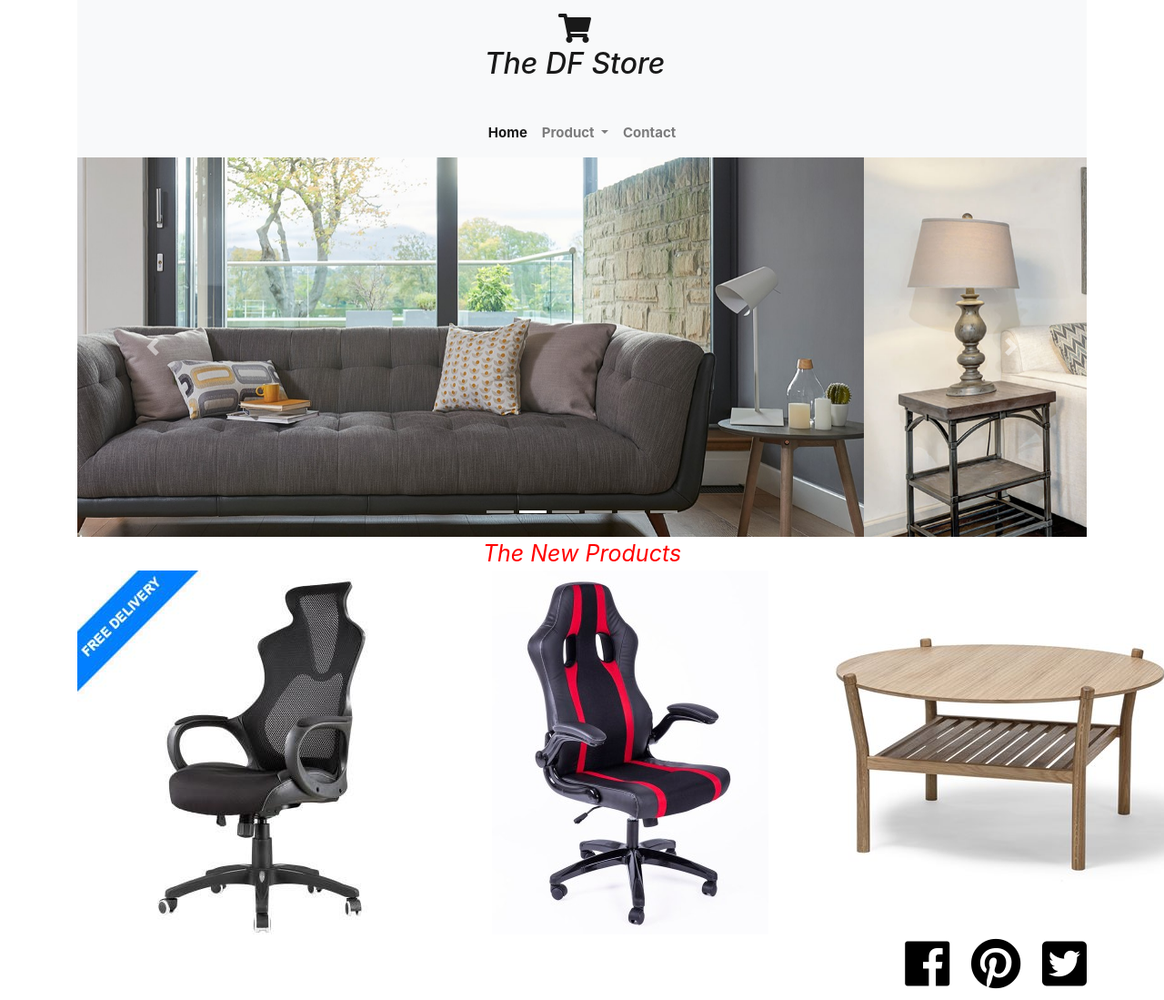
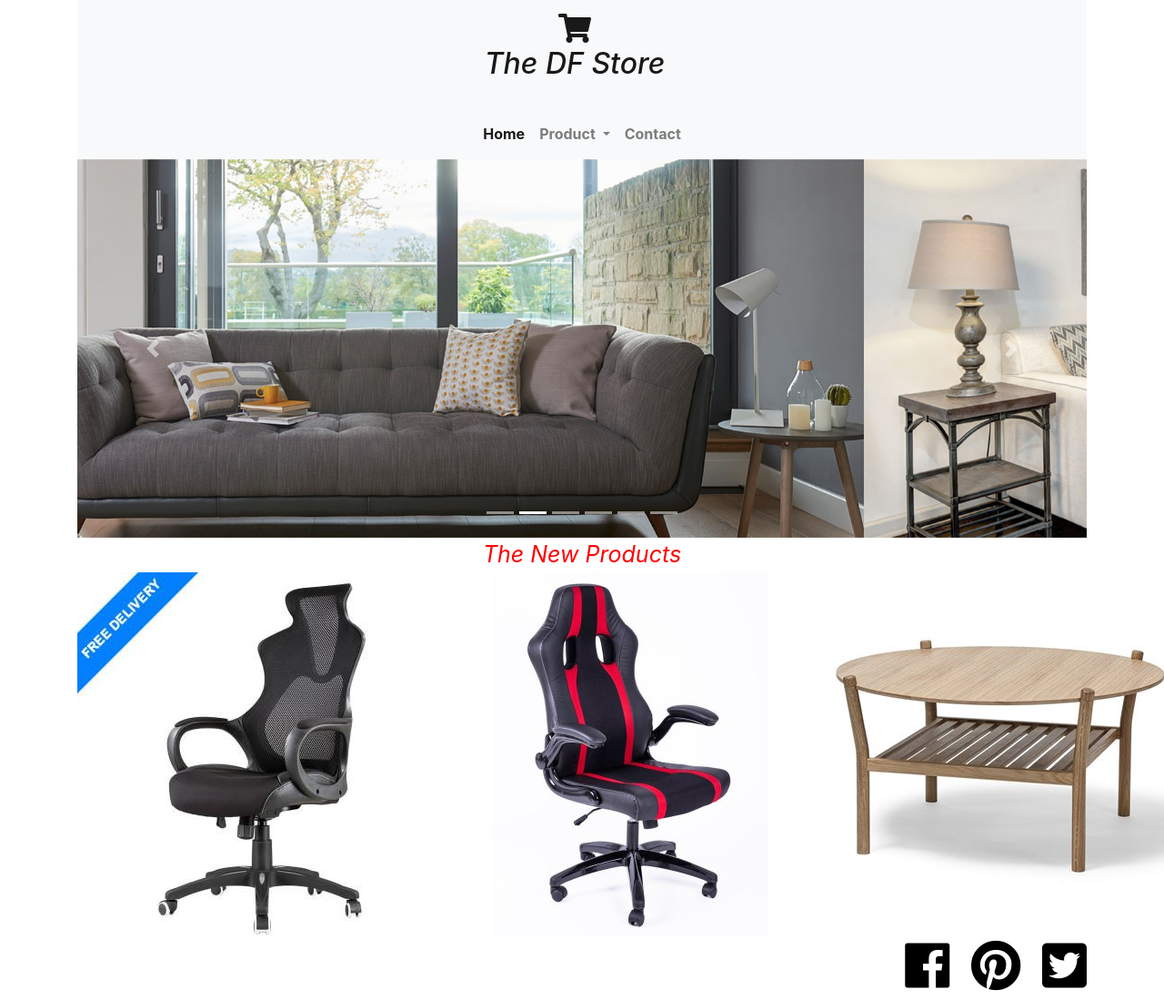
Before and after one commit to phuthinhabc/e-Projects, a plain HTML site: page index.html in a window 1280 px wide. Shown: the top 1099 px of the page at 91% size. Drawn offline with nearby package versions, Linux system fonts and the light colour scheme.

Commit message:
Modify style of navbar in all page

```diff
--- a/CSS/contact_style.css
+++ b/CSS/contact_style.css
@@ -27,3 +27,8 @@ input[type=submit]:hover {
     color:#000000 !important;
     text-decoration:none;
 }
+
+.my-navbar_item-style
+{
+    font-weight: bold;
+}
--- a/CSS/index_style.css
+++ b/CSS/index_style.css
@@ -3,3 +3,7 @@
     color:#000000 !important;
     text-decoration:none;
 }
+.my-navbar_item-style
+{
+    font-weight: bold;
+}
--- a/CSS/product_style.css
+++ b/CSS/product_style.css
@@ -1,3 +1,8 @@
+.my-navbar_item-style
+{
+    font-weight: bold;
+}
+
 .my-fixed-height-overlay
 {
   overflow-y: auto;
--- a/index.html
+++ b/index.html
@@ -37,14 +37,14 @@
     <button class="navbar-toggler m-auto" type="button" data-toggle="collapse" data-target="#navbarSupportedContent" aria-controls="navbarSupportedContent" aria-expanded="false" aria-label="Toggle navigation">
       <span class="navbar-toggler-icon"></span>
     </button>
-    <div class="collapse navbar-collapse" id="navbarSupportedContent" style="font-size:15px">
-      <ul class="navbar-nav m-auto">
+    <div class="collapse navbar-collapse" id="navbarSupportedContent">
+      <ul class="navbar-nav m-auto my-navbar_item-style" >
         <li class="nav-item active">
-          <a class="nav-link" href="./index.html" style="font-weight:bold">Home<span class="sr-only">(current)</span></a>
+          <a class="nav-link" href="./index.html">Home<span class="sr-only">(current)</span></a>
         </li>
 
         <li class="nav-item dropdown">
-          <a class="nav-link dropdown-toggle" href="#" id="navbarDropdown" role="button" data-toggle="dropdown" aria-haspopup="true" aria-expanded="false" style="font-weight:bold">
+          <a class="nav-link dropdown-toggle" href="#" id="navbarDropdown" role="button" data-toggle="dropdown" aria-haspopup="true" aria-expanded="false">
             Product
           </a>
           <div class="dropdown-menu" aria-labelledby="navbarDropdown">
@@ -55,7 +55,7 @@
           </div>
         </li>
         <li class="nav-item">
-          <a class="nav-link" href="./contact.html" style="font-weight:bold">Contact</a>
+          <a class="nav-link" href="./contact.html">Contact</a>
         </li>
       </ul>
 
```
Also changed, not shown: contact.html (+1 -1 lines), product.html (+1 -1 lines).
